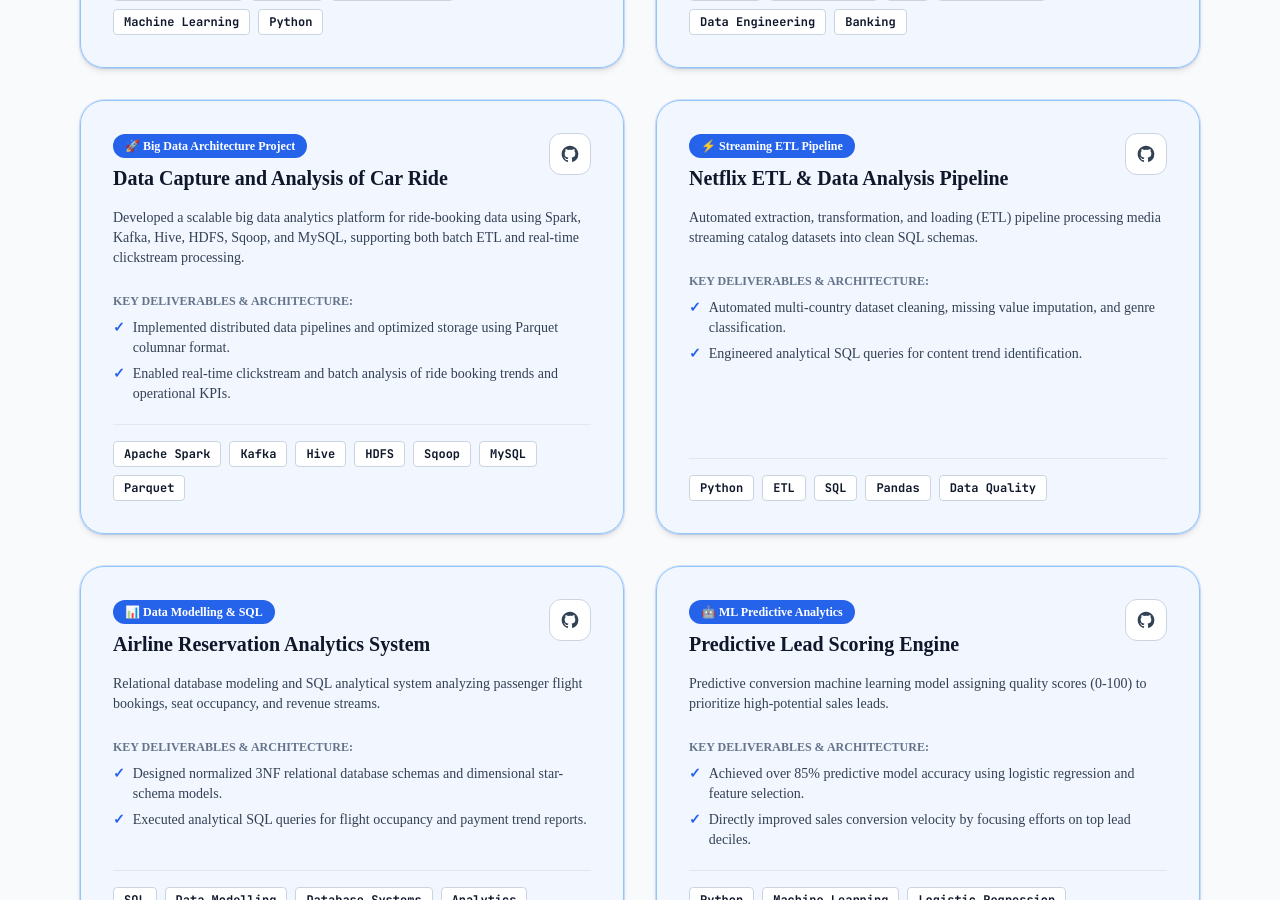
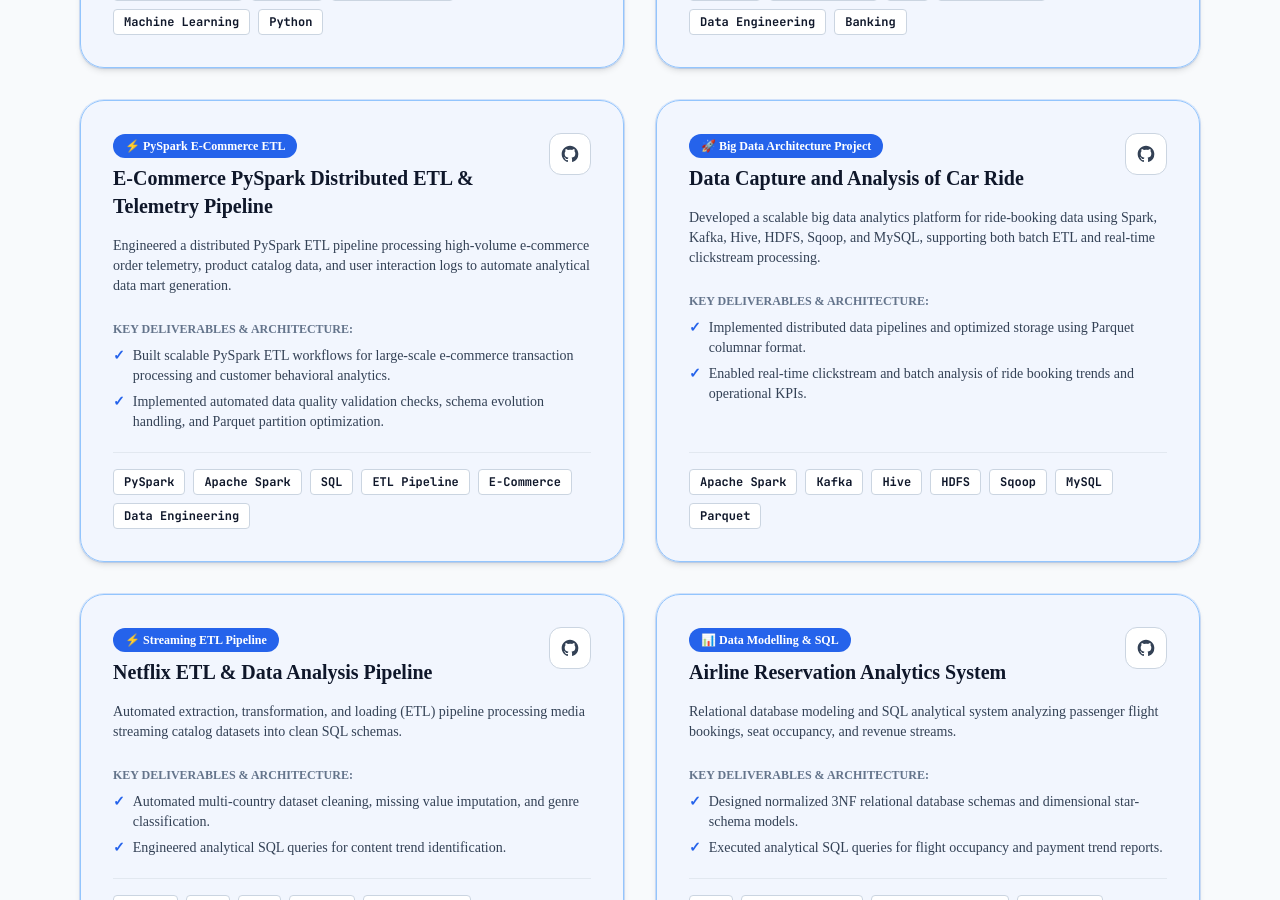
Before and after one commit to Sarshad070121/portfolio, a React (Vite) app: page / in a window 1280 px wide. Shown: the part 3800-4700 px from the top of the page. Built offline with nearby package versions, Linux system fonts and the light colour scheme.

Commit message:
Add Ecommerce PySpark ETL project to portfolio

```diff
--- a/index.html
+++ b/index.html
@@ -155,6 +155,17 @@
         highlights: [
           "Engineered distributed PySpark ETL workflows to ingest, clean, and enrich complex financial transaction telemetry.",
           "Implemented automated schema validation, missing data imputation, and partition management for high-throughput querying."
+        ]
+      },
+      {
+        title: "E-Commerce PySpark Distributed ETL & Telemetry Pipeline",
+        badge: "⚡ PySpark E-Commerce ETL",
+        tags: ["PySpark", "Apache Spark", "SQL", "ETL Pipeline", "E-Commerce", "Data Engineering"],
+        githubUrl: "https://github.com/Sarshad070121/Ecommerce-PySpark-ETL",
+        summary: "Engineered a distributed PySpark ETL pipeline processing high-volume e-commerce order telemetry, product catalog data, and user interaction logs to automate analytical data mart generation.",
+        highlights: [
+          "Built scalable PySpark ETL workflows for large-scale e-commerce transaction processing and customer behavioral analytics.",
+          "Implemented automated data quality validation checks, schema evolution handling, and Parquet partition optimization."
         ]
       },
       {
@@ -376,7 +387,7 @@
             </div>
           </section>
 
-          {/* 5. Projects Section (2nd Project is Indian Banking Transactions PySpark ETL) */}
+          {/* 5. Projects Section */}
           <section id="projects" className="py-14 sm:py-20 bg-slate-50 border-b border-slate-200">
             <div className="max-w-6xl mx-auto px-4 space-y-10 sm:space-y-12">
               <div className="text-center space-y-2">
@@ -434,7 +445,7 @@
             </div>
           </section>
 
-          {/* 6. Contact Section (With LinkedIn, GitHub, Medium, Email) */}
+          {/* 6. Contact Section */}
           <footer id="contact" className="py-14 sm:py-20 bg-slate-900 text-slate-300 relative overflow-hidden">
             <div className="max-w-4xl mx-auto px-4 text-center space-y-6 sm:space-y-8 relative z-10">
 
--- a/src/data/portfolioData.js
+++ b/src/data/portfolioData.js
@@ -104,6 +104,18 @@
     ]
   },
   {
+    id: "ecommerce-pyspark-etl",
+    title: "E-Commerce PySpark Distributed ETL & Telemetry Pipeline",
+    badge: "⚡ PySpark E-Commerce ETL",
+    tags: ["PySpark", "Apache Spark", "SQL", "ETL Pipeline", "E-Commerce", "Data Engineering"],
+    githubUrl: "https://github.com/Sarshad070121/Ecommerce-PySpark-ETL",
+    summary: "Engineered a distributed PySpark ETL pipeline processing high-volume e-commerce order telemetry, product catalog data, and user interaction logs to automate analytical data mart generation.",
+    highlights: [
+      "Built scalable PySpark ETL workflows for large-scale e-commerce transaction processing and customer behavioral analytics.",
+      "Implemented automated data quality validation checks, schema evolution handling, and Parquet partition optimization."
+    ]
+  },
+  {
     id: "car-ride-big-data",
     title: "Data Capture and Analysis of Car Ride",
     badge: "🚀 Big Data Architecture Project",
--- a/standalone.html
+++ b/standalone.html
@@ -155,6 +155,17 @@
         highlights: [
           "Engineered distributed PySpark ETL workflows to ingest, clean, and enrich complex financial transaction telemetry.",
           "Implemented automated schema validation, missing data imputation, and partition management for high-throughput querying."
+        ]
+      },
+      {
+        title: "E-Commerce PySpark Distributed ETL & Telemetry Pipeline",
+        badge: "⚡ PySpark E-Commerce ETL",
+        tags: ["PySpark", "Apache Spark", "SQL", "ETL Pipeline", "E-Commerce", "Data Engineering"],
+        githubUrl: "https://github.com/Sarshad070121/Ecommerce-PySpark-ETL",
+        summary: "Engineered a distributed PySpark ETL pipeline processing high-volume e-commerce order telemetry, product catalog data, and user interaction logs to automate analytical data mart generation.",
+        highlights: [
+          "Built scalable PySpark ETL workflows for large-scale e-commerce transaction processing and customer behavioral analytics.",
+          "Implemented automated data quality validation checks, schema evolution handling, and Parquet partition optimization."
         ]
       },
       {
@@ -376,7 +387,7 @@
             </div>
           </section>
 
-          {/* 5. Projects Section (2nd Project is Indian Banking Transactions PySpark ETL) */}
+          {/* 5. Projects Section */}
           <section id="projects" className="py-14 sm:py-20 bg-slate-50 border-b border-slate-200">
             <div className="max-w-6xl mx-auto px-4 space-y-10 sm:space-y-12">
               <div className="text-center space-y-2">
@@ -434,7 +445,7 @@
             </div>
           </section>
 
-          {/* 6. Contact Section (With LinkedIn, GitHub, Medium, Email) */}
+          {/* 6. Contact Section */}
           <footer id="contact" className="py-14 sm:py-20 bg-slate-900 text-slate-300 relative overflow-hidden">
             <div className="max-w-4xl mx-auto px-4 text-center space-y-6 sm:space-y-8 relative z-10">
 
```
